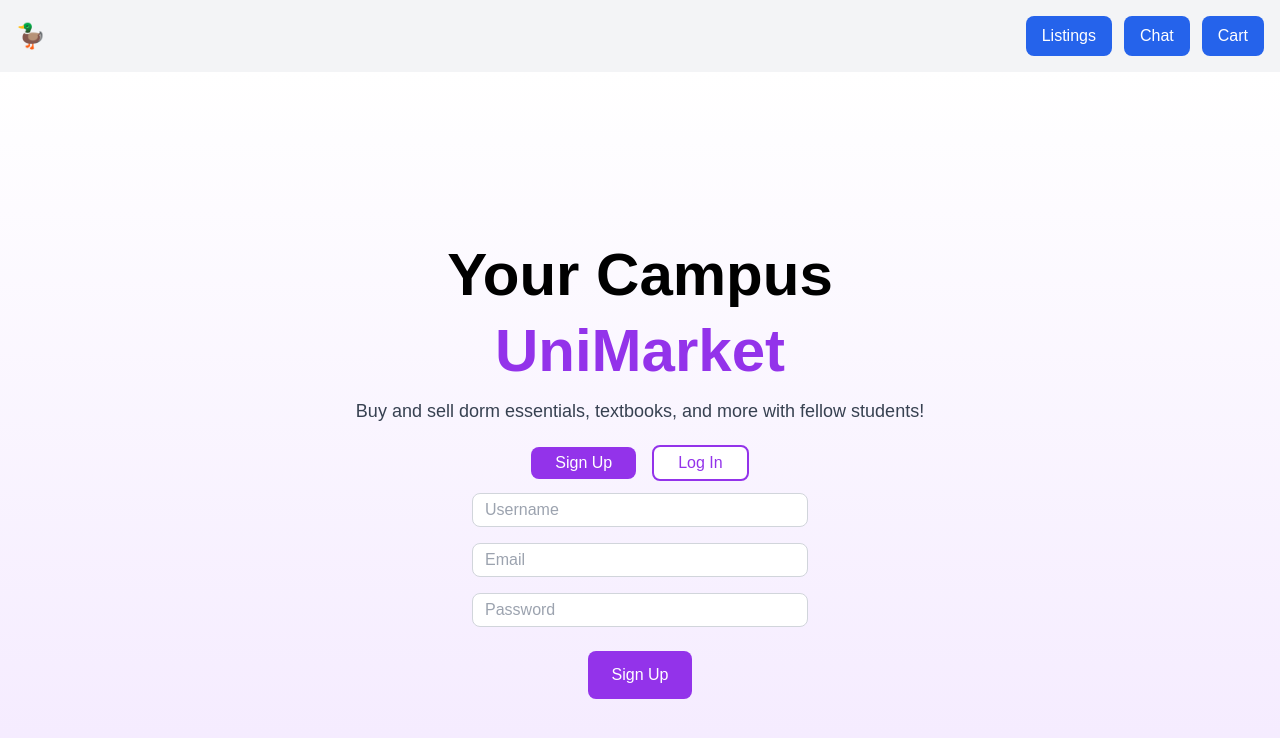
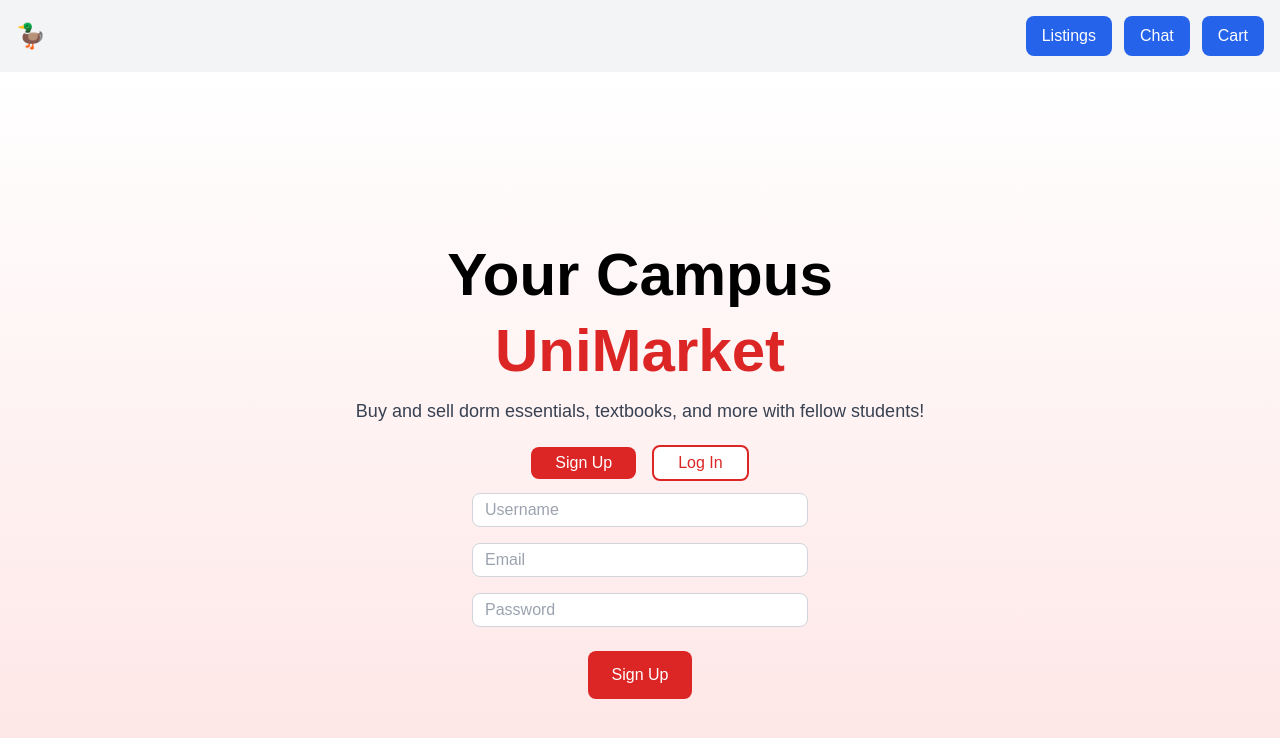
Before and after one commit to Zurab1K/unimarket, a Next.js app: page / in a window 1280 px wide. Shown: the top 738 px of the page. Built offline with nearby package versions, Linux system fonts and the light colour scheme.

Commit message:
Changed colors to red

```diff
--- a/app/page.tsx
+++ b/app/page.tsx
@@ -6,10 +6,10 @@ export default function Home() {
   const [action, setAction] = useState("Sign Up");
 
   return (
-    <main className="flex min-h-screen flex-col items-center justify-center p-24 bg-gradient-to-b from-white to-purple-100">
+    <main className="flex min-h-screen flex-col items-center justify-center p-24 bg-gradient-to-b from-white to-red-100">
       <div className="text-center w-full max-w-md">
         <h1 className="text-6xl font-bold mb-4 text-black">Your Campus</h1>
-        <h1 className="text-6xl font-bold mb-4 text-purple-600">UniMarket</h1>
+        <h1 className="text-6xl font-bold mb-4 text-red-600">UniMarket</h1>
 
         <div className="flex items-center justify-center">
           <p className="text-lg text-gray-700 mb-5 whitespace-nowrap">
@@ -23,8 +23,8 @@ export default function Home() {
             onClick={() => setAction("Sign Up")}
             className={`px-6 py-1 rounded-lg transform transition duration-200 hover:scale-90 ${
               action === "Sign Up"
-                ? "bg-purple-600 text-white"
-                : "border-2 border-purple-600 text-purple-600 bg-white"
+                ? "bg-red-600 text-white"
+                : "border-2 border-red-600 text-red-600 bg-white"
             }`}
           >
             Sign Up
@@ -33,8 +33,8 @@ export default function Home() {
             onClick={() => setAction("Log In")}
             className={`px-6 py-1 rounded-lg transform transition duration-200 hover:scale-90 ${
               action === "Log In"
-                ? "bg-purple-600 text-white"
-                : "border-2 border-purple-600 text-purple-600 bg-white"
+                ? "bg-red-600 text-white"
+                : "border-2 border-red-600 text-red-600 bg-white"
             }`}
           >
             Log In
@@ -46,7 +46,7 @@ export default function Home() {
           <input
             type="text"
             placeholder="Username"
-            className="w-3/4 border border-gray-300 px-3 py-1 rounded-lg focus:outline-none focus:ring-2 focus:ring-purple-400 text-black"
+            className="w-3/4 border border-gray-300 px-3 py-1 rounded-lg focus:outline-none focus:ring-2 focus:ring-red-400 text-black"
           />
 
           {/* Show Email input only for Sign Up */}
@@ -54,20 +54,20 @@ export default function Home() {
             <input
               type="email"
               placeholder="Email"
-              className="w-3/4 border border-gray-300 px-3 py-1 rounded-lg focus:outline-none focus:ring-2 focus:ring-purple-400 text-black"
+              className="w-3/4 border border-gray-300 px-3 py-1 rounded-lg focus:outline-none focus:ring-2 focus:ring-red-400 text-black"
             />
           )}
 
           <input
             type="password"
             placeholder="Password"
-            className="w-3/4 border border-gray-300 px-3 py-1 rounded-lg focus:outline-none focus:ring-2 focus:ring-purple-400 text-black"
+            className="w-3/4 border border-gray-300 px-3 py-1 rounded-lg focus:outline-none focus:ring-2 focus:ring-red-400 text-black"
           />
         </div>
 
         {/* Bottom Button */}
         <div className="space-x-4">
-          <button className="bg-purple-600 text-white px-6 py-3 rounded-lg transform transition duration-200 hover:scale-90">
+          <button className="bg-red-600 text-white px-6 py-3 rounded-lg transform transition duration-200 hover:scale-90">
             {action}
           </button>
         </div>
```
